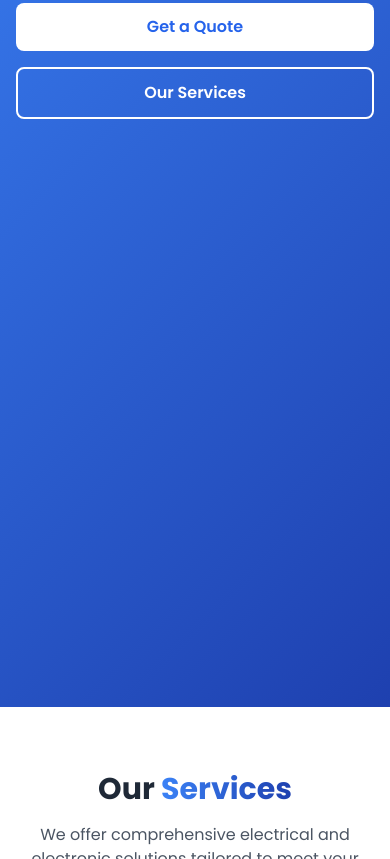
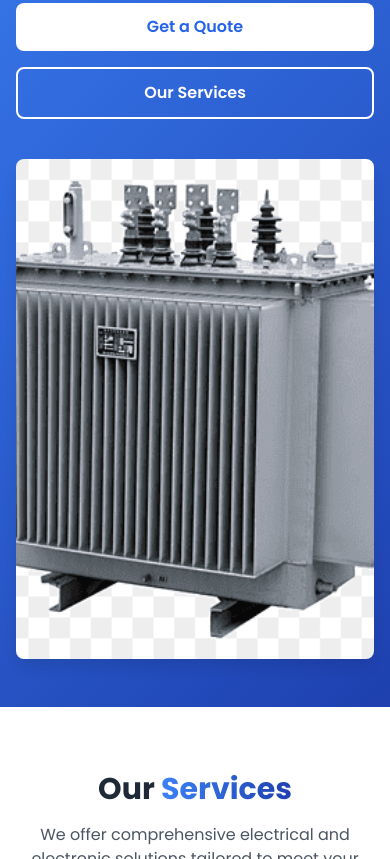
Before and after one commit to SUNNYKEYZ123/fosmoelectricalservice, a plain HTML site: page index.html in a window 390 px wide. Shown: the part 601-1460 px from the top of the page. Drawn offline with nearby package versions, Linux system fonts and the light colour scheme; files whose address does not match are found by name.

Commit message:
Update index.html

```diff
--- a/index.html
+++ b/index.html
@@ -181,7 +181,7 @@
                     <a href="#services" class="border-2 border-white hover:bg-white hover:text-blue-600 font-semibold py-3 px-6 rounded-lg transition duration-300 text-center">Our Services</a>
                 </div>
             </div>
-            <div class="md:w-1/2 flex justify-center">
+            <div class="w-full md:w-1/2 flex justify-center">
                 <div class="slideshow-container">
                     <div class="slide active" style="background-image: url('images/moses.jpg');"></div>
                     <div class="slide" style="background-image: url('images/trans.png');"></div>
```
